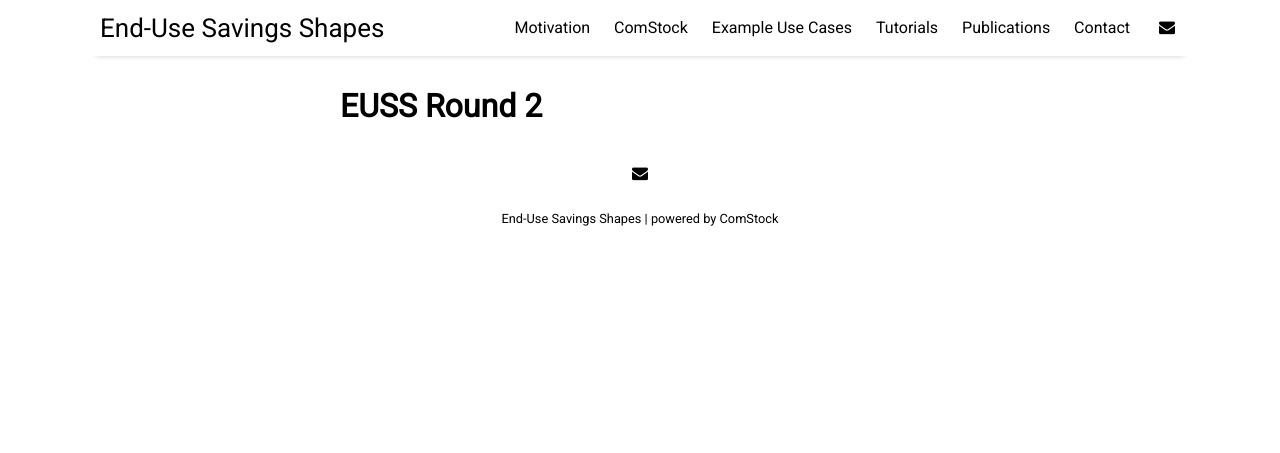
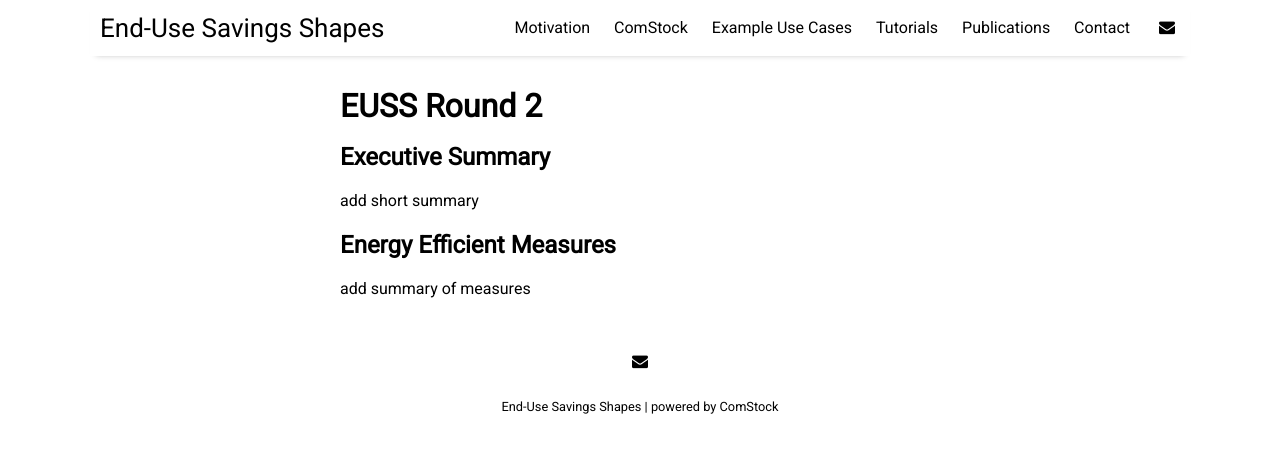
Before and after one commit to laurenklun/ComStock.github.io, a Jekyll site: the page built from _posts/2016-10-10-euss_round_2.md, in a window 1280 px wide. Shown: the top 453 px of the page. Built offline with Jekyll 4.4.1, drawn with Linux system fonts in a browser that asks for light colours; nearby versions of some CDN libraries.

Commit message:
cleaning

```diff
--- a/_posts/2016-10-10-euss_round_2.md
+++ b/_posts/2016-10-10-euss_round_2.md
@@ -5,3 +5,9 @@ categories: documentation
 tags: [documentation,sample]
 image: euss_round_2.png
 ---
+
+## Executive Summary
+add short summary
+
+## Energy Efficient Measures
+add summary of measures
```
